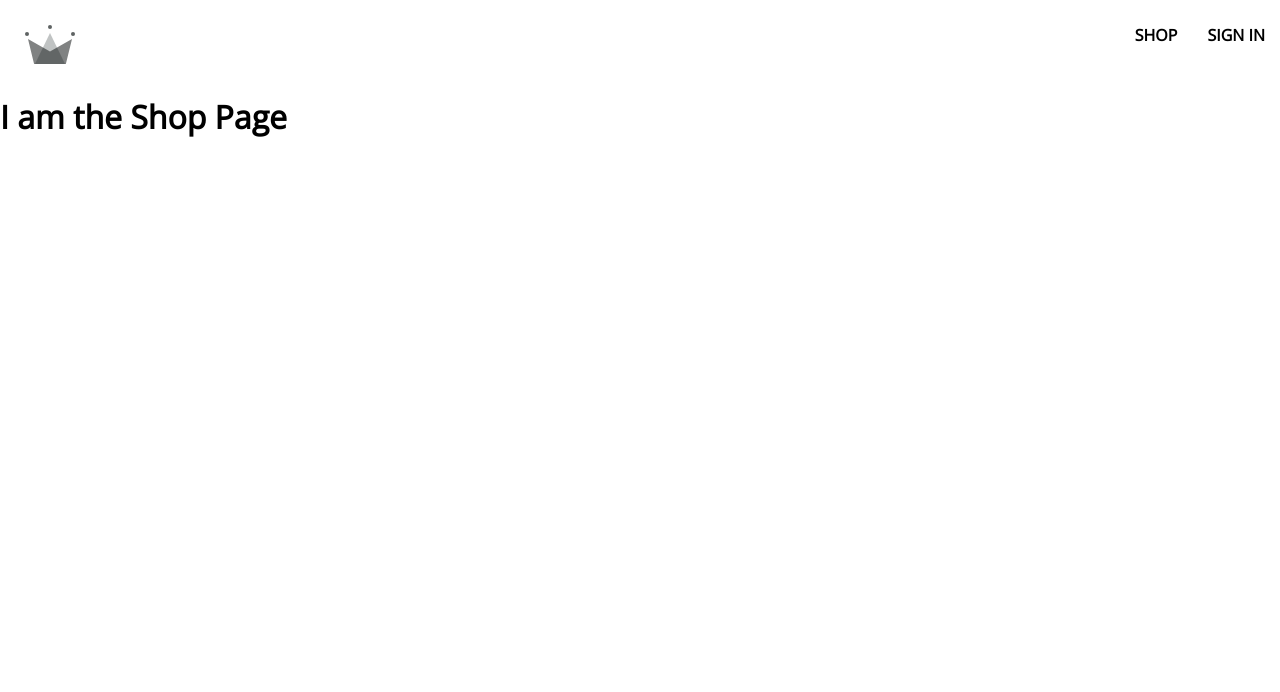
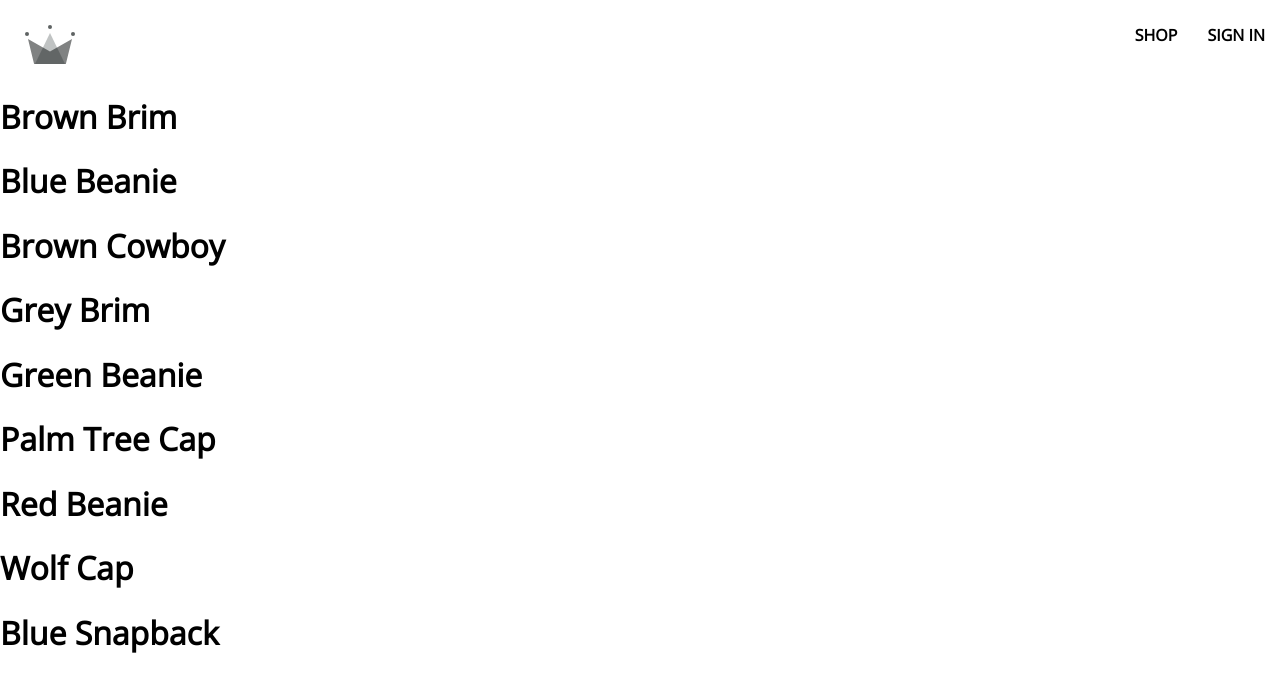
Before and after one commit to PrachetShah/clothing-ecommerce-site, a React (Create React App) app: page /shop in a window 1280 px wide. Shown: the top 692 px of the page. Built offline with nearby package versions, Linux system fonts and the light colour scheme; no server answers.

Commit message:
shop page creation started

```diff
--- a/src/App.js
+++ b/src/App.js
@@ -2,14 +2,7 @@
 import { Routes, Route } from "react-router-dom";
 import Navigation from "./routes/navigation/navigation.component";
 import Authentication from "./routes/authentication/authentication.component";
-
-const Shop = () => {
-  return (
-    <div>
-      <h1>I am the Shop Page</h1>
-    </div>
-  );
-};
+import Shop from "./routes/shop/shop.component";
 
 const App = () => {
   return (
--- a/src/components/sign-in-form/sign-in-form.component.jsx
+++ b/src/components/sign-in-form/sign-in-form.component.jsx
@@ -1,4 +1,4 @@
-import { useState, useContext } from "react";
+import { useState } from "react";
 import {
   createUserDocumentFromAuth,
   signInAuthUserWithEmailAndPassword,
@@ -9,8 +9,6 @@
 import "./sign-in-form.styles.scss";
 import Button from "../button/button.component";
 
-import { UserContext } from "../../contexts/user.context";
-
 const defaultFormFields = {
   email: "",
   password: "",
@@ -20,8 +18,6 @@
   const [formFields, setFormFields] = useState(defaultFormFields);
   const { email, password } = formFields;
 
-  const { setCurrentUser } = useContext(UserContext);
-
   /* RESETTING FORM TO EMPTY */
   const resetForm = () => {
     setFormFields(defaultFormFields);
@@ -29,8 +25,7 @@
 
   /* GOOGLE SIGN IN FUNCTION */
   const signInWithGoogle = async () => {
-    const { user } = await signInWithGooglePopup();
-    const userDocRef = await createUserDocumentFromAuth(user);
+    signInWithGooglePopup();
   };
 
   /* HANDLE FORM SUBMISSION */
--- a/src/components/sign-up-form/sign-up-form.component.jsx
+++ b/src/components/sign-up-form/sign-up-form.component.jsx
@@ -1,4 +1,4 @@
-import { useState, useContext } from "react";
+import { useState } from "react";
 import {
   createAuthUserWithEmailAndPassword,
   createUserDocumentFromAuth,
@@ -7,8 +7,6 @@
 import FormInput from "../form-input/form-input.component";
 import "./sign-up-form.styles.scss";
 import Button from "../button/button.component";
-
-import { UserContext } from "../../contexts/user.context";
 
 const defaultFormFields = {
   displayName: "",
@@ -20,8 +18,6 @@
 const SignUpForm = () => {
   const [formFields, setFormFields] = useState(defaultFormFields);
   const { displayName, email, password, confirmPassword } = formFields;
-
-  const { setCurrentUser } = useContext(UserContext);
 
   /*
     RESETTING FORM TO EMPTY
@@ -48,7 +44,6 @@
         password
       );
 
-      setCurrentUser(user);
       await createUserDocumentFromAuth(user, { displayName });
       resetForm();
     } catch (err) {
--- a/src/contexts/user.context.jsx
+++ b/src/contexts/user.context.jsx
@@ -1,6 +1,9 @@
 import { createContext, useState, useEffect } from "react";
 
-import { onAuthStateChangedListener } from "../utils/firebase/firebase.utils";
+import {
+  onAuthStateChangedListener,
+  createUserDocumentFromAuth,
+} from "../utils/firebase/firebase.utils";
 
 // Actual value to access
 export const UserContext = createContext({
@@ -15,6 +18,10 @@
   useEffect(() => {
     const unsubscribe = onAuthStateChangedListener((user) => {
       console.log(user);
+      if (user) {
+        createUserDocumentFromAuth(user);
+      }
+      setCurrentUser(user);
     });
 
     return unsubscribe;
--- a/src/routes/navigation/navigation.component.jsx
+++ b/src/routes/navigation/navigation.component.jsx
@@ -7,12 +7,7 @@
 import { signOutUser } from "../../utils/firebase/firebase.utils";
 
 const Navigation = () => {
-  const { currentUser, setCurrentUser } = useContext(UserContext);
-
-  const signOutHandler = async () => {
-    await signOutUser();
-    setCurrentUser(null);
-  };
+  const { currentUser } = useContext(UserContext);
 
   return (
     <>
@@ -26,7 +21,7 @@
             SHOP
           </Link>
           {currentUser ? (
-            <span className="nav-link" onClick={signOutHandler}>
+            <span className="nav-link" onClick={signOutUser}>
               SIGN OUT
             </span>
           ) : (
--- /dev/null
+++ b/src/routes/shop/shop.component.jsx
@@ -0,0 +1,17 @@
+import SHOP_DATA from "../../shop-data.json";
+
+const Shop = () => {
+  return (
+    <div>
+      {SHOP_DATA.map(({ id, name }) => {
+        return (
+          <div key={id}>
+            <h1>{name}</h1>
+          </div>
+        );
+      })}
+    </div>
+  );
+};
+
+export default Shop;
--- /dev/null
+++ b/src/shop-data.json
@@ -0,0 +1,56 @@
+[
+  {
+    "id": 1,
+    "name": "Brown Brim",
+    "imageUrl": "https://i.ibb.co/ZYW3VTp/brown-brim.png",
+    "price": 25
+  },
+  {
+    "id": 2,
+    "name": "Blue Beanie",
+    "imageUrl": "https://i.ibb.co/ypkgK0X/blue-beanie.png",
+    "price": 18
+  },
+  {
+    "id": 3,
+    "name": "Brown Cowboy",
+    "imageUrl": "https://i.ibb.co/QdJwgmp/brown-cowboy.png",
+    "price": 35
+  },
+  {
+    "id": 4,
+    "name": "Grey Brim",
+    "imageUrl": "https://i.ibb.co/RjBLWxB/grey-brim.png",
+    "price": 25
+  },
+  {
+    "id": 5,
+    "name": "Green Beanie",
+    "imageUrl": "https://i.ibb.co/YTjW3vF/green-beanie.png",
+    "price": 18
+  },
+  {
+    "id": 6,
+    "name": "Palm Tree Cap",
+    "imageUrl": "https://i.ibb.co/rKBDvJX/palm-tree-cap.png",
+    "price": 14
+  },
+  {
+    "id": 7,
+    "name": "Red Beanie",
+    "imageUrl": "https://i.ibb.co/bLB646Z/red-beanie.png",
+    "price": 18
+  },
+  {
+    "id": 8,
+    "name": "Wolf Cap",
+    "imageUrl": "https://i.ibb.co/1f2nWMM/wolf-cap.png",
+    "price": 14
+  },
+  {
+    "id": 9,
+    "name": "Blue Snapback",
+    "imageUrl": "https://i.ibb.co/X2VJP2W/blue-snapback.png",
+    "price": 16
+  }
+]
```
